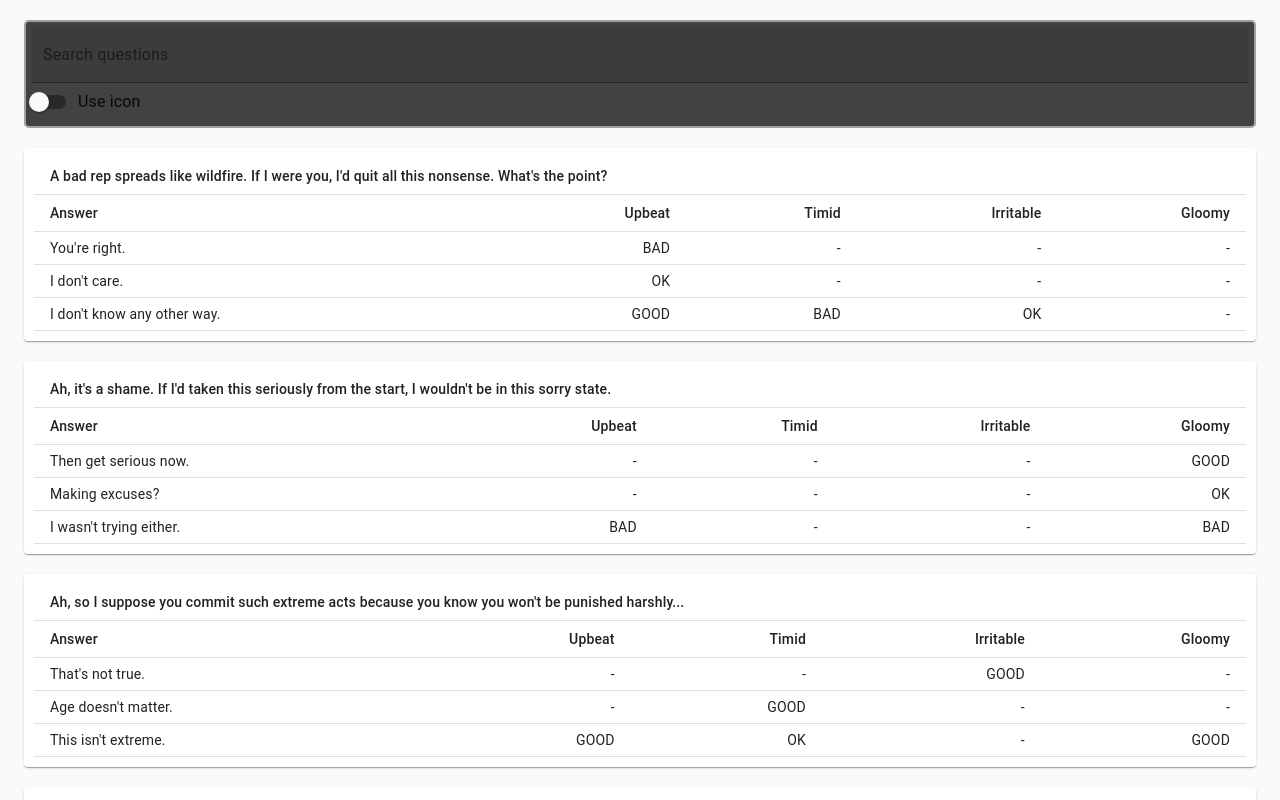
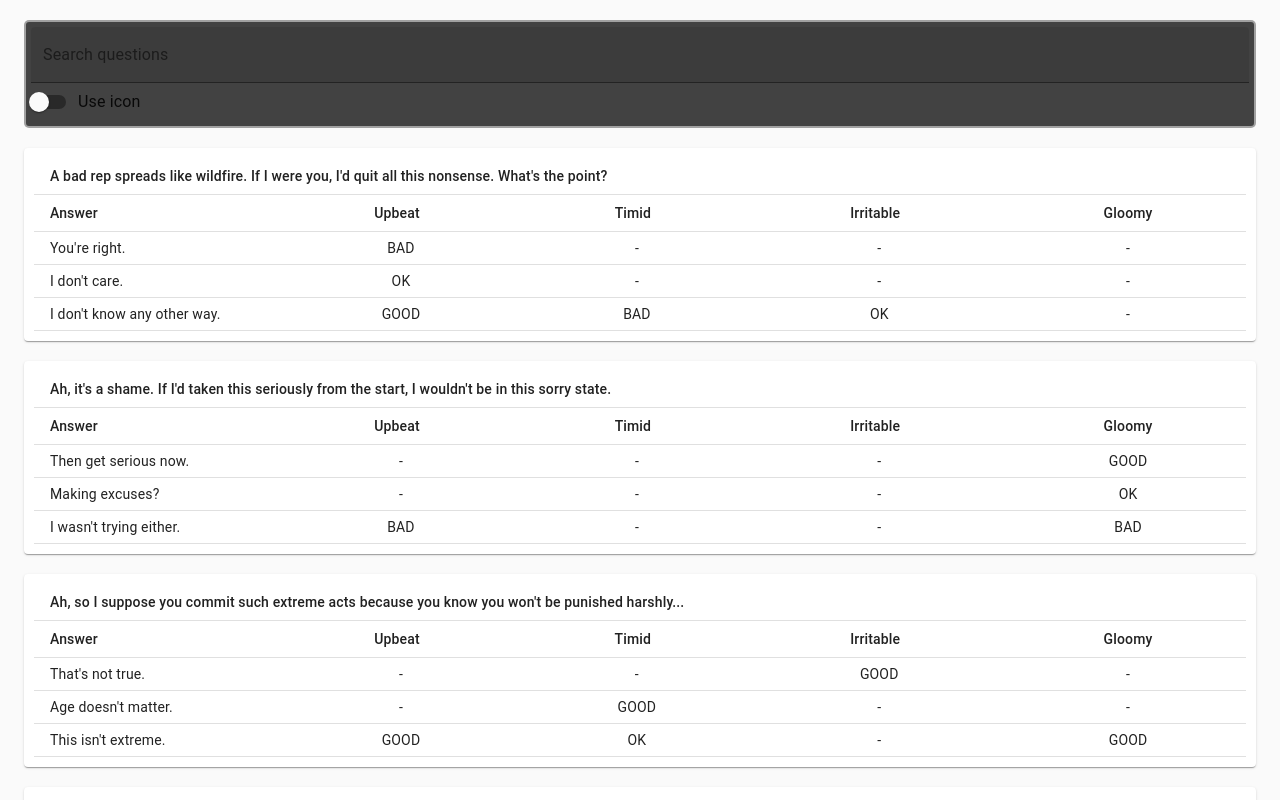
Before and after one commit to vincenttran147/p5_guide, a React app: page /negotiation-guide in a window 1280 px wide. Shown: the top 800 px of the page. Built offline with nearby package versions, Linux system fonts and the light colour scheme.

Commit message:
Added CSS transition style for icon <-> text

```diff
--- a/src/components/NegotiationItem.jsx
+++ b/src/components/NegotiationItem.jsx
@@ -1,5 +1,5 @@
-import React, {useContext} from "react";
-import {makeStyles} from "@material-ui/core/styles";
+import React, { useContext } from "react";
+import { makeStyles } from "@material-ui/core/styles";
 import Table from "@material-ui/core/Table";
 import TableBody from "@material-ui/core/TableBody";
 import TableCell from "@material-ui/core/TableCell";
@@ -8,29 +8,55 @@ import TableRow from "@material-ui/core/TableRow";
 import TableContainer from "@material-ui/core/TableContainer";
 import Paper from "@material-ui/core/Paper";
 
-import textToIcon from '../util/textToIcon.js';
-import {NegotiationGuideContext} from '../contexts/NegotiationGuideContext.js';
+import textToIcon from "../util/textToIcon.js";
+import { NegotiationGuideContext } from "../contexts/NegotiationGuideContext.js";
 
 const useStyles = makeStyles({
   table: {
     minWidth: 300,
     padding: 10,
     marginTop: 20,
-    marginBottom: 20
+    marginBottom: 20,
+  },
+  tableCell: {
+    position: "relative",
+  },
+  icon: (props) => ({
+    transition: "opacity 0.3s",
+    opacity: props.context.useIcon ? 1 : 0,
+    position: "absolute",
+    top: 0,
+    left: 0,
+    width: "100%",
+    height: "100%",
+    display: "flex",
+    justifyContent: "center",
+    alignItems: "center",
+  }),
+  text: (props) => ({
+    transition: "opacity 0.3s",
+    opacity: props.context.useIcon ? 0 : 1,
+    position: "absolute",
+    top: 0,
+    left: 0,
+    width: "100%",
+    height: "100%",
+    display: "flex",
+    justifyContent: "center",
+    alignItems: "center",
+  }),
+  answer: {
+    width: "20%",
   },
 });
 
 export default function NegotiationItem(props) {
   const [context] = useContext(NegotiationGuideContext);
-  const classes = useStyles();
-
-  function getStatus(status) {
-    return context.useIcon ? textToIcon(status) : status;
-  }
+  const classes = useStyles({ context });
 
   return (
     <TableContainer component={Paper} className={classes.table}>
-      <Table size='small' aria-label='a dense table'>
+      <Table size="small" aria-label="a dense table">
         <TableHead>
           <TableRow>
             <TableCell colSpan={5}>{props.dataObject.question}</TableCell>
@@ -39,22 +65,44 @@ export default function NegotiationItem(props) {
         <TableHead>
           <TableRow>
             <TableCell>Answer</TableCell>
-            <TableCell align='right'>Upbeat</TableCell>
-            <TableCell align='right'>Timid</TableCell>
-            <TableCell align='right'>Irritable</TableCell>
-            <TableCell align='right'>Gloomy</TableCell>
+            <TableCell align="center">Upbeat</TableCell>
+            <TableCell align="center">Timid</TableCell>
+            <TableCell align="center">Irritable</TableCell>
+            <TableCell align="center">Gloomy</TableCell>
           </TableRow>
         </TableHead>
         <TableBody>
           {props.dataObject.answers.map((answer, index) => (
             <TableRow key={index}>
-              <TableCell component='th' scope='row'>
+              <TableCell className={classes.answer} component="th" scope="row">
                 {answer["answer"]}
               </TableCell>
-              <TableCell align='right'>{getStatus(answer['status']["upbeat"])}</TableCell>
-              <TableCell align='right'>{getStatus(answer['status']["timid"])}</TableCell>
-              <TableCell align='right'>{getStatus(answer['status']["irritable"])}</TableCell>
-              <TableCell align='right'>{getStatus(answer['status']["gloomy"])}</TableCell>
+              <TableCell className={classes.tableCell} align="center">
+                <div className={classes.text}>{answer["status"]["upbeat"]}</div>
+                <div className={classes.icon}>
+                  {textToIcon(answer["status"]["upbeat"])}
+                </div>
+              </TableCell>
+              <TableCell className={classes.tableCell} align="center">
+                <div className={classes.text}>{answer["status"]["timid"]}</div>
+                <div className={classes.icon}>
+                  {textToIcon(answer["status"]["timid"])}
+                </div>
+              </TableCell>
+              <TableCell className={classes.tableCell} align="center">
+                <div className={classes.text}>
+                  {answer["status"]["irritable"]}
+                </div>
+                <div className={classes.icon}>
+                  {textToIcon(answer["status"]["irritable"])}
+                </div>
+              </TableCell>
+              <TableCell className={classes.tableCell} align="center">
+                <div className={classes.text}>{answer["status"]["gloomy"]}</div>
+                <div className={classes.icon}>
+                  {textToIcon(answer["status"]["gloomy"])}
+                </div>
+              </TableCell>
             </TableRow>
           ))}
         </TableBody>
```
